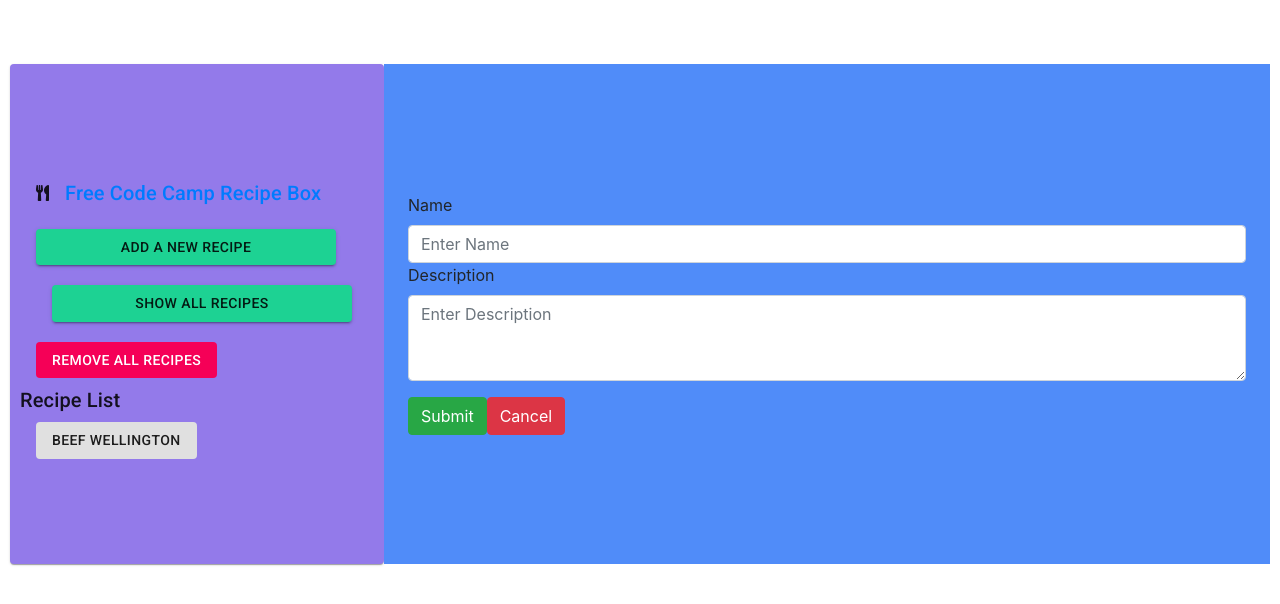
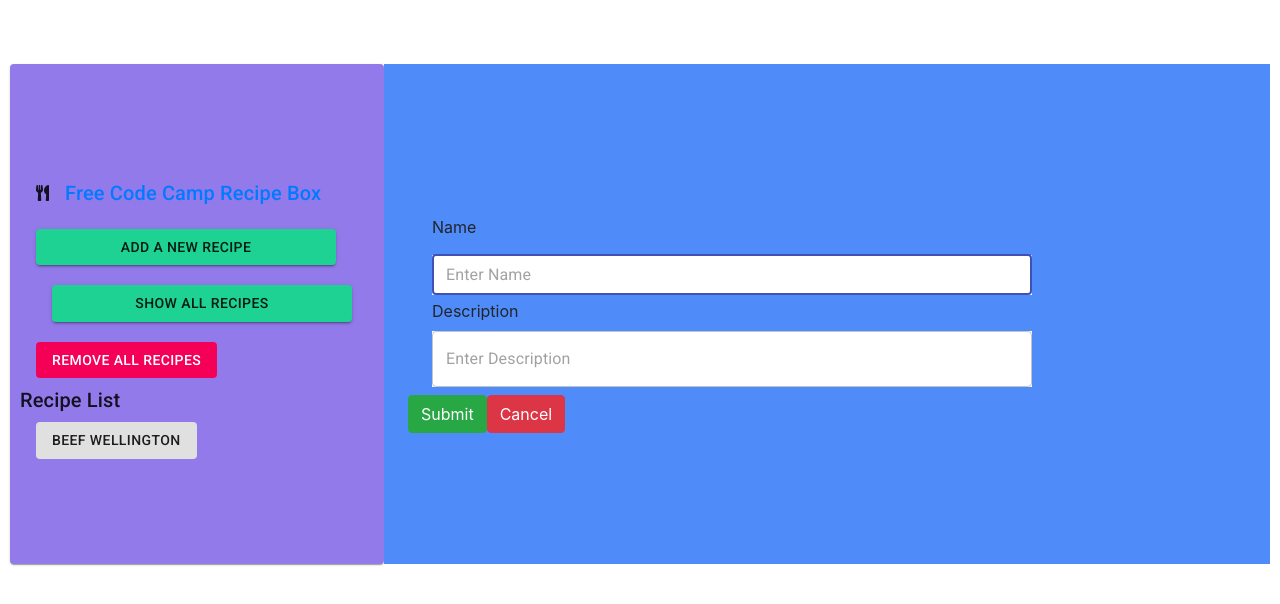
Before and after one commit to Natalyakazarina/Graduation-project-recipe-box-, a React (Create React App) app: page /add-recipes in a window 1280 px wide. Shown: the top 604 px of the page. Built offline with nearby package versions, Linux system fonts and the light colour scheme.

Commit message:
some local storage amedments

```diff
--- a/src/components/EditRecipes.js
+++ b/src/components/EditRecipes.js
@@ -1,6 +1,6 @@
 import React, { useEffect, useState } from "react";
-import "bootstrap/dist/css/bootstrap.css";
-
+import TextField from "@material-ui/core/TextField";
+import DialogContent from "@material-ui/core/DialogContent";
 import PropTypes from "prop-types";
 import Container from "@material-ui/core/Container";
 import { makeStyles } from "@material-ui/core/styles/index";
@@ -17,6 +17,12 @@
     width: "1860",
     marginRight: "10px",
   },
+  texts: {
+    width: "600px",
+    display: "flex",
+    flexDirection: "column",
+    backgroundColor: "#fff",
+  },
 });
 
 function EditRecipes({ addRecipe, errorMessage, editSuccessfully, reset }) {
@@ -30,6 +36,8 @@
   }, [errorMessage]);
 
   function saveRecipe(e) {
+    e.preventDefault();
+
     addRecipe({
       name,
       description,
@@ -61,27 +69,34 @@
     <Container className={classes.container}>
       <div>
         <form>
-          <div className="form-group" key={name}>
+          <DialogContent>
             <label htmlFor="name">{"Name"}</label>
-            <input
-              value={name}
-              className="form-control"
+            <TextField
+              className={classes.texts}
+              onChange={changeField.bind(this, "Name")}
+              autoFocus
+              margin="dense"
               id="name"
               placeholder={`Enter Name`}
-              onChange={changeField.bind(this, "Name")}
-              required
+              type="text"
+              fullWidth
+              value={name}
+              variant="outlined"
             />
-            <label htmlFor="description">{"Description"}</label>
-            <textarea
+
+            <label htmlFor="standard-multiline-flexible">{"Description"}</label>
+
+            <TextField
+              className={classes.texts}
+              id="standard-multiline-flexible"
+              multiline
+              rowsMax={4}
               value={description}
               onChange={changeField.bind(this, "Description")}
-              className="form-control"
-              id="description"
-              rows="3"
               placeholder={`Enter Description`}
-              required
+              variant="outlined"
             />
-          </div>
+          </DialogContent>
 
           <button
             type="submit"
--- a/src/components/Recipes.js
+++ b/src/components/Recipes.js
@@ -19,18 +19,18 @@
 function Recipes({
   items,
   onItemRemove,
-  fetchRecipes,
-  fetchRecipeErrorMessage,
+  localStorageRecipes,
+  localStorageRecipesError,
 }) {
   useEffect(() => {
-    fetchRecipes();
-  }, [fetchRecipes]);
+    localStorageRecipes();
+  }, [localStorageRecipes]);
 
   useEffect(() => {
-    if (fetchRecipeErrorMessage) {
-      alert(fetchRecipeErrorMessage);
+    if (localStorageRecipesError) {
+      alert(localStorageRecipesError);
     }
-  }, [fetchRecipeErrorMessage]);
+  }, [localStorageRecipesError]);
 
   const classes = useStyles();
 
--- a/src/containers/Recipes.js
+++ b/src/containers/Recipes.js
@@ -4,7 +4,7 @@
 const mapStateToProps = (state) => {
   return {
     items: state.recipes.recipes,
-    fetchRecipeErrorMessage: state.recipes.fetchRecipeErrorMessage,
+    localStorageRecipesError: state.recipes.localStorageRecipesError,
   };
 };
 const mapDispatchToProps = (dispatch) => {
@@ -16,9 +16,9 @@
           id,
         },
       }),
-    fetchRecipes: () =>
+    localStorageRecipes: () =>
       dispatch({
-        type: "RECIPES/FETCH",
+        type: "RECIPES/LOCAL_STORAGE",
       }),
   };
 };
--- a/src/reducers/recipes.js
+++ b/src/reducers/recipes.js
@@ -15,13 +15,26 @@
         "4 ounces linguine pasta; 2 skinless, boneless chicken breast halves; 2 teaspoons Cajun seasoning; 2 tablespoons butter; 1 red bell sliced pepper; 1 green bell sliced pepper; 4 fresh sliced mushrooms; 1 green chopped onion; 1 cup heavy cream; ¼ teaspoon dried basil; ¼ teaspoon lemon pepper; ¼ teaspoon salt; ⅛ teaspoon garlic powder; ⅛ teaspoon ground black pepper; ¼ cup grated Parmesan cheese",
     },
   ],
-  editSuccessfully: false,
-  createRecipeErrorMessage: "",
-  fetchRecipeErrorMessage: "",
+
+  localStorageRecipesError: "",
 };
 
 function recipesReducer(state = initialState, action) {
   switch (action.type) {
+    case "RECIPES/LOCAL_STORAGE_SUCCESSFULLY":
+      return update(state, {
+        $merge: {
+          recipes: action.payload.recipes,
+        },
+      });
+
+    case "RECIPES/LOCAL_STORAGE_ERROR":
+      return update(state, {
+        $merge: {
+          localStorageRecipesError: action.payload.message,
+        },
+      });
+
     case "RECIPES/RECIPE_REMOVE":
       const fromState = state.recipes.slice();
       let indexToRemove;
@@ -44,17 +57,10 @@
         },
       });
 
-    case "RECIPES/FETCH_SUCCESSFULLY":
-      return update(state, {
-        $merge: {
-          recipes: action.payload.recipes,
-        },
-      });
-
     case "RECIPES/ADDED_NEW_RECIPE_SUCCESSFULLY":
       return update(state, {
         recipes: {
-          $push: [action.payload],
+          $push: [action.payload.currentRecipe],
         },
       });
 
@@ -72,12 +78,6 @@
         },
       });
 
-    case "RECIPES/FETCH_ERROR":
-      return update(state, {
-        $merge: {
-          fetchrecipeErrorMessage: action.payload.message,
-        },
-      });
     default:
       return state;
   }
--- a/src/services/localStorageService.js
+++ b/src/services/localStorageService.js
@@ -2,11 +2,11 @@
 
 class RecipesService {
   save(data) {
-    const recipes = this.get();
+    const currentRecipe = this.get();
 
-    recipes.push({ id: recipes.length, ...data });
+    currentRecipe.push({ id: currentRecipe.length, ...data });
 
-    window.localStorage.setItem(DATA_KEY, JSON.stringify(recipes));
+    window.localStorage.setItem(DATA_KEY, JSON.stringify(currentRecipe));
   }
 
   get() {
```
Also changed, not shown: 2 other files (tests, documents, lock files or other folders).
